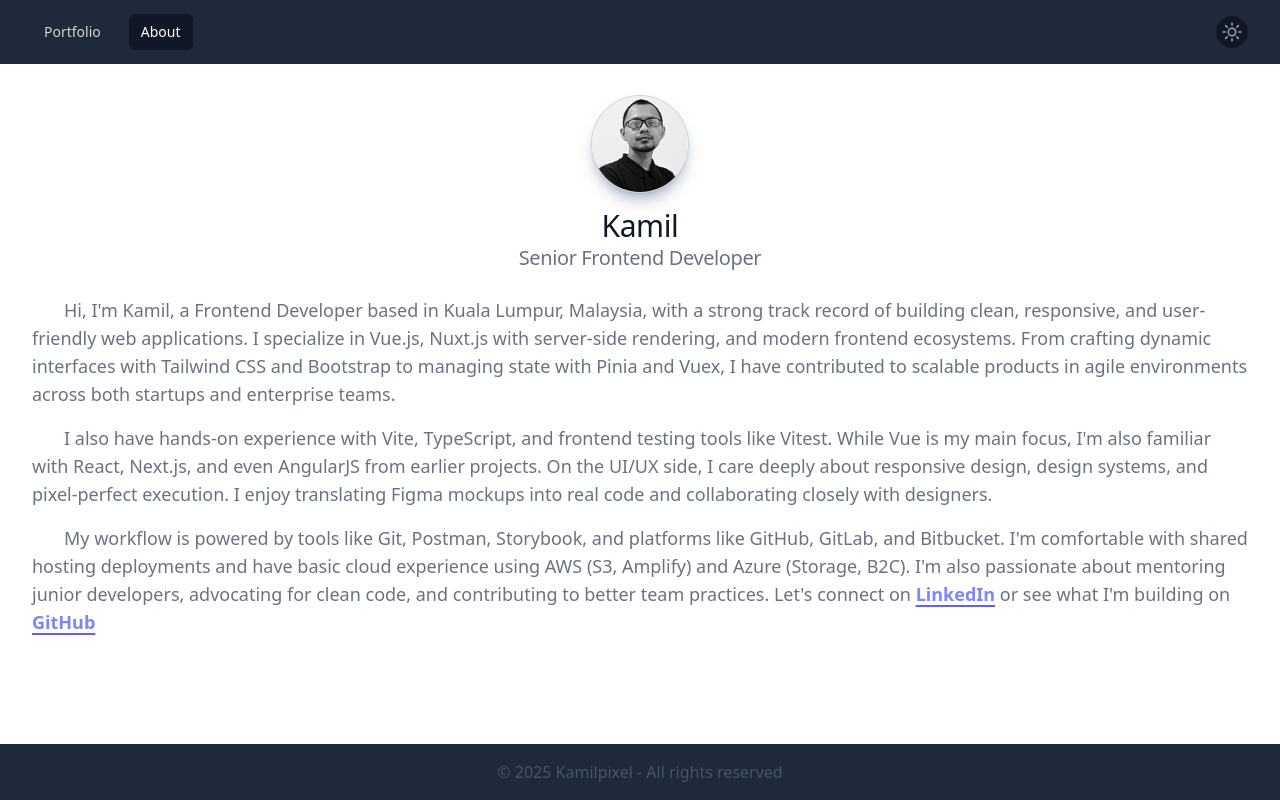
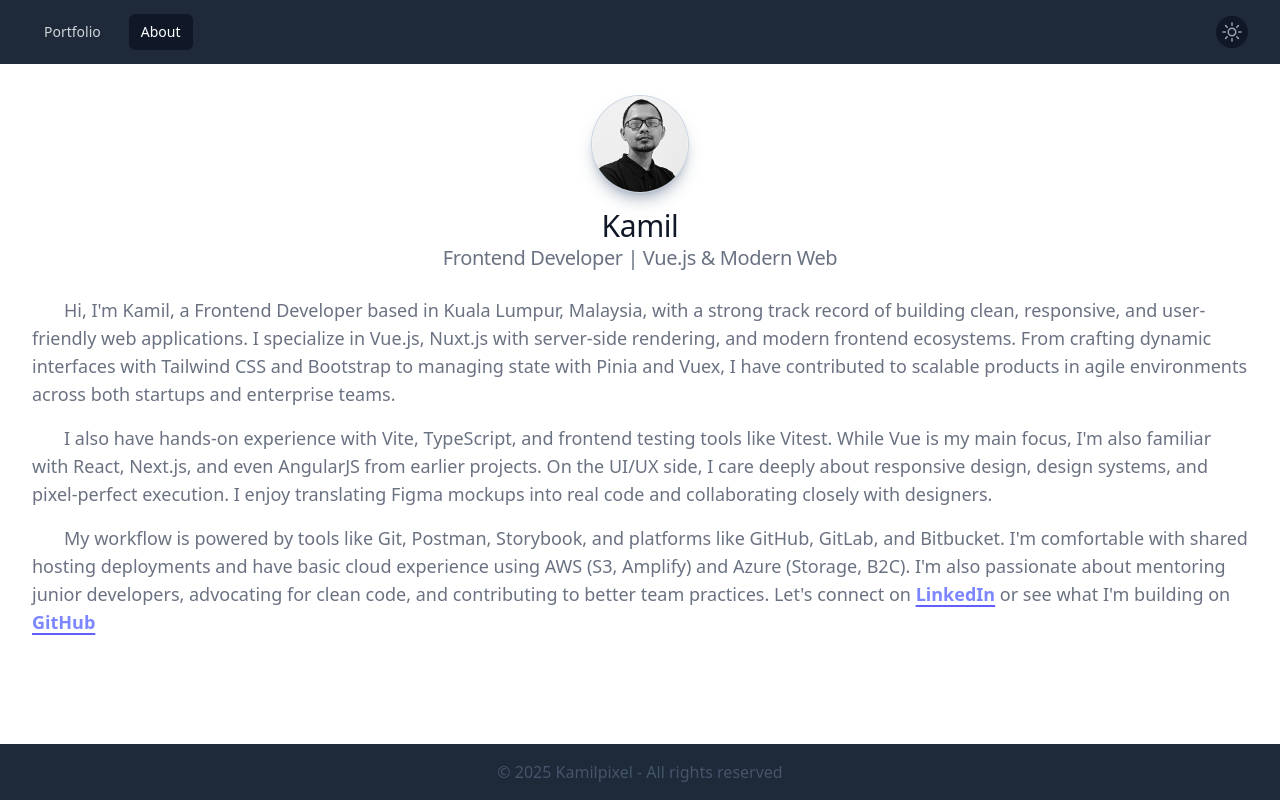
Before and after one commit to kamilpixel/kamilpixel.github.io-source, a Vue app: page /#/about in a window 1280 px wide. Built offline with nearby package versions, Linux system fonts and the light colour scheme.

Commit message:
(chore) update role title

```diff
--- a/index.html
+++ b/index.html
@@ -4,20 +4,20 @@
     <meta charset="UTF-8" />
     <meta name="viewport" content="width=device-width, initial-scale=1.0" />
 
-    <title>Kamilpixel - Portfolio of Kamil, Senior Frontend Developer</title>
+    <title>Kamilpixel - Portfolio of Kamil, Frontend Developer | Vue.js & Modern Web</title>
     <meta
       name="description"
-      content="Discover the portfolio of Kamil, a senior frontend developer specializing in modern web experiences and UI/UX design."
+      content="Discover the portfolio of Kamil, a Frontend Developer specializing in Vue.js, modern web experiences and UI/UX design."
     />
     <meta property="og:type" content="website" />
     <meta property="og:url" content="https://kamilpixel.github.io" />
     <meta
       property="og:title"
-      content="Kamilpixel - Portfolio of Kamil, Senior Frontend Developer"
+      content="Kamilpixel - Portfolio of Kamil, Frontend Developer | Vue.js & Modern Web"
     />
     <meta
       property="og:description"
-      content="Discover the portfolio of Kamil, a senior frontend developer specializing in modern web experiences and UI/UX design."
+      content="Discover the portfolio of Kamil, a Frontend Developer specializing in modern web experiences and UI/UX design."
     />
     <meta property="og:image" content="https://kamilpixel.github.io/assets/og-image.jpg" />
   </head>
--- a/src/views/AboutView.vue
+++ b/src/views/AboutView.vue
@@ -11,7 +11,7 @@
           <div class="flex flex-col">
             <strong class="text-3xl font-medium text-gray-900 dark:text-gray-200">Kamil</strong
             ><span class="text-xl font-medium text-gray-500 dark:text-gray-400"
-              >Senior Frontend Developer</span
+              >Frontend Developer | Vue.js & Modern Web</span
             >
           </div>
         </div>
--- a/src/views/PortfolioView.vue
+++ b/src/views/PortfolioView.vue
@@ -9,7 +9,7 @@
         <div class="flex flex-col">
           <strong class="font-medium text-gray-900 dark:text-gray-200">Kamil</strong
           ><span class="font-medium text-gray-500 dark:text-gray-400"
-            >Senior Frontend Developer</span
+            >Frontend Developer | Vue.js & Modern Web</span
           >
         </div>
       </div>
```
